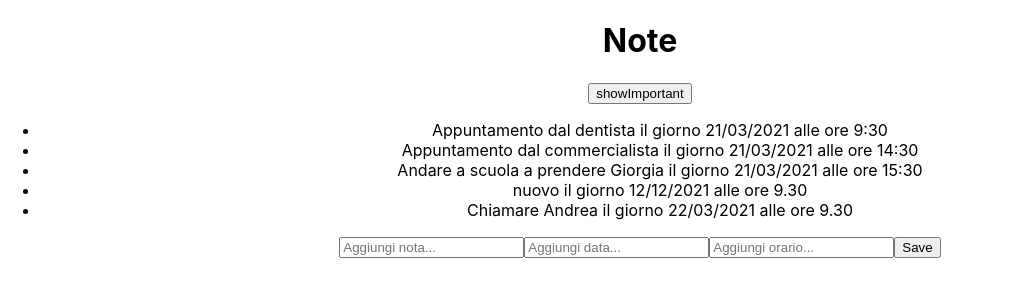
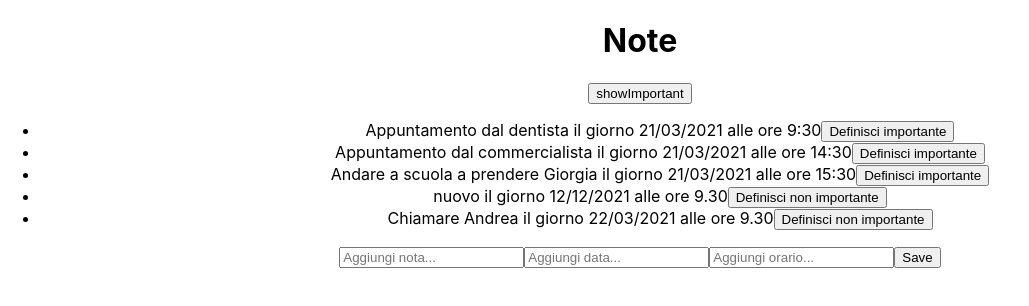
Before and after one commit to freewebsolution/ReactHooks, a React (Create React App) app in the folder notes/: page / in a window 1280 px wide. Shown: the top 306 px of the page, without its empty margins (0-1029 px from the left). Built offline with nearby package versions, Linux system fonts and the light colour scheme; data requests are answered from the project's data file.

Commit message:
Modifica importanza note

```diff
--- a/notes/db.json
+++ b/notes/db.json
@@ -6,7 +6,7 @@
       "data": "2021-03-18T9: 30.0981Z",
       "giorno": "21/03/2021",
       "ora": "9:30",
-      "important": true
+      "important": false
     },
     {
       "id": 2,
@@ -22,7 +22,7 @@
       "data": "2021-03-18T9: 30.0981Z",
       "giorno": "21/03/2021",
       "ora": "15:30",
-      "important": true
+      "important": false
     },
     {
       "tema": "nuovo",
@@ -37,7 +37,7 @@
       "giorno": "22/03/2021",
       "ora": "9.30",
       "data": "2021-03-20T10:51:51.840Z",
-      "important": false,
+      "important": true,
       "id": 5
     }
   ]
--- a/notes/src/App.js
+++ b/notes/src/App.js
@@ -40,6 +40,13 @@ const App = (props) => {
       setNewOur('')
     })
   }
+  const toggleImportanceOf = id => {
+    const nota = note.find(n => n.id === id)
+    const changedNote = {...nota, important: !nota.important}
+    axios.put(`${url}/${id}`, changedNote).then(res => {
+      setNote(note.map(nota => nota.id !==id ? nota: res.data))
+    })
+  }
 
   const handleNoteChange = (e) => {
     console.log(e.target.value)
@@ -67,7 +74,11 @@ const App = (props) => {
       </button>
       <ul>
         {noteToShow.map(nota =>
-          <Note key={nota.id} nota={nota} />
+          <Note
+           key={nota.id}
+            nota={nota}
+            toggleImportance={() => toggleImportanceOf(nota.id)}
+            />
         )}
       </ul>
       <form onSubmit={addNote}>
--- a/notes/src/components/Note.js
+++ b/notes/src/components/Note.js
@@ -1,9 +1,13 @@
 import React from 'react';
 
-const Note = ({ nota }) => {
+const Note = ({ nota, toggleImportance }) => {
+    const label = nota.important ? 'Definisci  non importante' : 'Definisci importante'
     return (
         <div>
-            <li>{nota.tema} il giorno {nota.giorno} alle ore {nota.ora}</li>
+            <li>
+                {nota.tema} il giorno {nota.giorno} alle ore {nota.ora}
+                <button onClick={toggleImportance}> {label}</button>
+            </li>
         </div>
     );
 };
```
